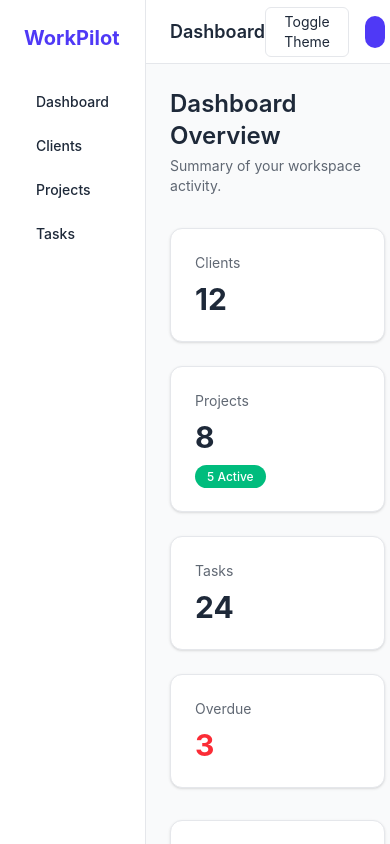
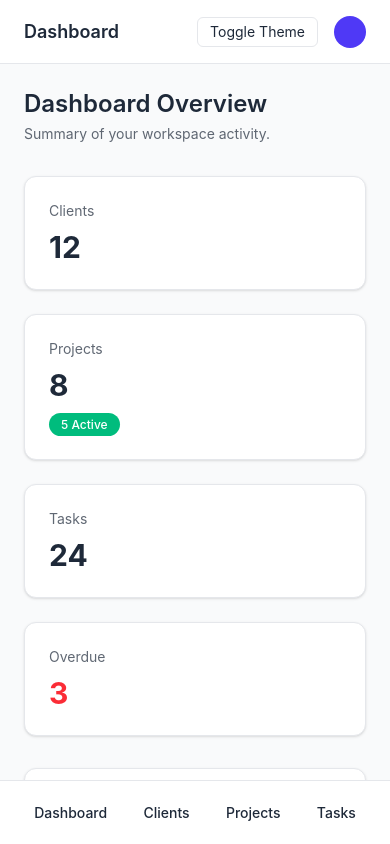
Before and after one commit to VCNtech-123/workpilot, a React (Vite) app in the folder client/: page / in a window 390 px wide. Shown: the top 844 px of the page. Built offline with nearby package versions, Linux system fonts and the light colour scheme.

Commit message:
feat: enhance Sidebar component with logo and responsive navigation

```diff
--- a/client/src/components/layout/Sidebar.tsx
+++ b/client/src/components/layout/Sidebar.tsx
@@ -1,43 +1,96 @@
 import { NavLink } from "react-router-dom";
+import Logo from "../../assets/logo.png";
 
 const Sidebar = () => {
   return (
-    <aside className="w-64 min-h-screen p-6 bg-card border-r border-app">
-      <h2 className="text-xl font-bold mb-8 text-primary">
-        WorkPilot
-      </h2>
+    <aside
+      className="
+        fixed
+        bottom-0
+        left-0
+        right-0
+        h-16
+        bg-card
+        border-t
+        border-app
+        flex
+        items-center
+        justify-around
+        px-4
+        md:static
+        md:h-auto
+        md:w-64
+        md:min-h-screen
+        md:flex-col
+        md:items-start
+        md:justify-start
+        md:border-t-0
+        md:border-r
+        md:p-6
+      "
+    >
+      {/* ✅ Desktop Logo Section */}
+      <div className="hidden md:flex items-center mb-10">
+        <img
+          src={Logo}
+          alt="WorkPilot Logo"
+          className="w-13 h-13 object-contain"
+        />
+        <h2 className="text-lg font-semibold text-primary">
+          WorkPilot
+        </h2>
+      </div>
 
-      <nav className="space-y-2">
-        <NavLink
-          to="/dashboard"
-          className="block px-3 py-2 rounded-lg text-sm font-medium hover:bg-gray-200 dark:hover:bg-gray-800 transition"
-        >
-          Dashboard
-        </NavLink>
-
-        <NavLink
-          to="/clients"
-          className="block px-3 py-2 rounded-lg text-sm font-medium hover:bg-gray-200 dark:hover:bg-gray-800 transition"
-        >
-          Clients
-        </NavLink>
-
-        <NavLink
-          to="/projects"
-          className="block px-3 py-2 rounded-lg text-sm font-medium hover:bg-gray-200 dark:hover:bg-gray-800 transition"
-        >
-          Projects
-        </NavLink>
-
-        <NavLink
-          to="/tasks"
-          className="block px-3 py-2 rounded-lg text-sm font-medium hover:bg-gray-200 dark:hover:bg-gray-800 transition"
-        >
-          Tasks
-        </NavLink>
+      {/* ✅ Navigation */}
+      <nav
+        className="
+          flex
+          w-full
+          justify-around
+          md:flex-col
+          md:space-y-2
+          md:w-full
+        "
+      >
+        <NavItem to="/dashboard" label="Dashboard" />
+        <NavItem to="/clients" label="Clients" />
+        <NavItem to="/projects" label="Projects" />
+        <NavItem to="/tasks" label="Tasks" />
       </nav>
     </aside>
   );
 };
 
+interface NavItemProps {
+  to: string;
+  label: string;
+}
+
+const NavItem = ({ to, label }: NavItemProps) => {
+  return (
+    <NavLink
+      to={to}
+      className={({ isActive }) =>
+        `
+        text-sm font-medium
+        px-3 py-2
+        rounded-lg
+        transition-all
+        duration-200
+        ${
+          isActive
+            ? "bg-primary text-white"
+            : "hover:bg-gray-200 dark:hover:bg-gray-800"
+        }
+        md:w-full
+        text-center
+        md:text-left
+        `
+      }
+    >
+      {label}
+    </NavLink>
+  );
+};
+
 export default Sidebar;
```
Also changed, not shown: client/src/assets/logo.png (added).
